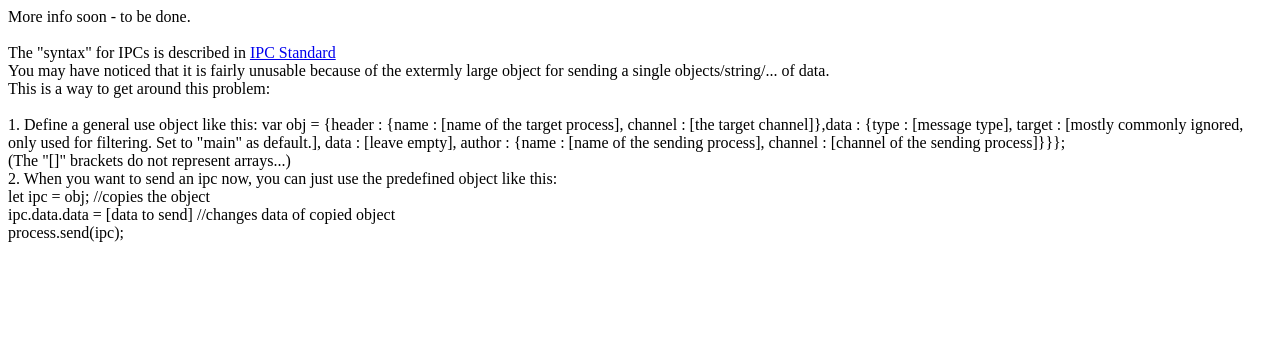
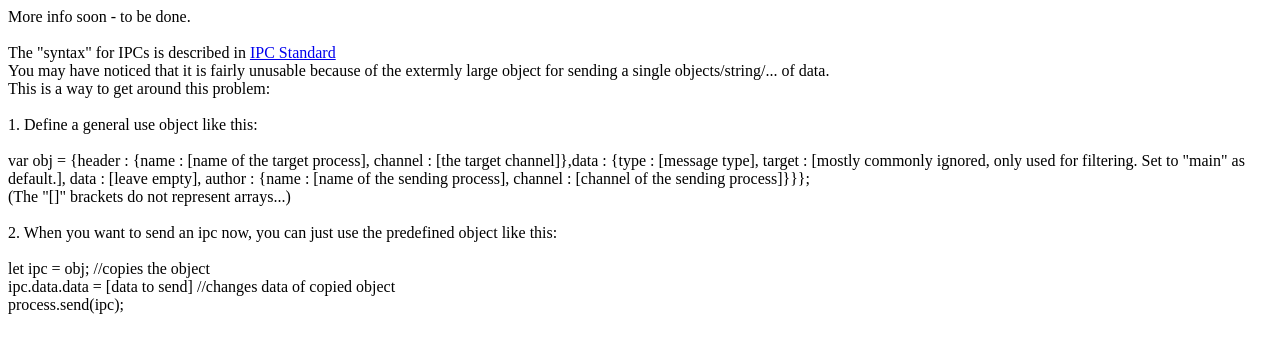
Before and after one commit to rjs-codeworks/rjs-codeworks.github.io, a plain HTML site: page projects/MIPC/index.html in a window 1280 px wide. Drawn offline with Linux system fonts and the light colour scheme.

Commit message:
added line breaks

```diff
--- a/projects/MIPC/index.html
+++ b/projects/MIPC/index.html
@@ -9,12 +9,12 @@
     The "syntax" for IPCs is described in <a href="https://raw.githubusercontent.com/rjs-codeworks/Modular-IPC/master/IPC%20Standard.txt">IPC Standard</a><br>
     You may have noticed that it is fairly unusable because of the extermly large object for sending a single objects/string/... of data.<br>
     This is a way to get around this problem:<br><br>
-    1. Define a general use object like this:
+    1. Define a general use object like this:<br><br>
     var obj = {header : {name : [name of the target process], channel : [the target channel]},data : {type : [message type], target : [mostly commonly ignored, only used for filtering. Set to "main" as default.], data : [leave empty], author : {name : [name of the sending process], channel : [channel of the sending process]}}}; <br>
-    (The "[]" brackets do not represent arrays...)<br>
-    2. When you want to send an ipc now, you can just use the predefined object like this:<br>
+    (The "[]" brackets do not represent arrays...)<br><br>
+    2. When you want to send an ipc now, you can just use the predefined object like this:<br><br>
     let ipc = obj;                          //copies the object<br>
     ipc.data.data = [data to send]          //changes data of copied object<br>
-    process.send(ipc);<br>
+    process.send(ipc);<br><br>
   </body>
 </html>
```
